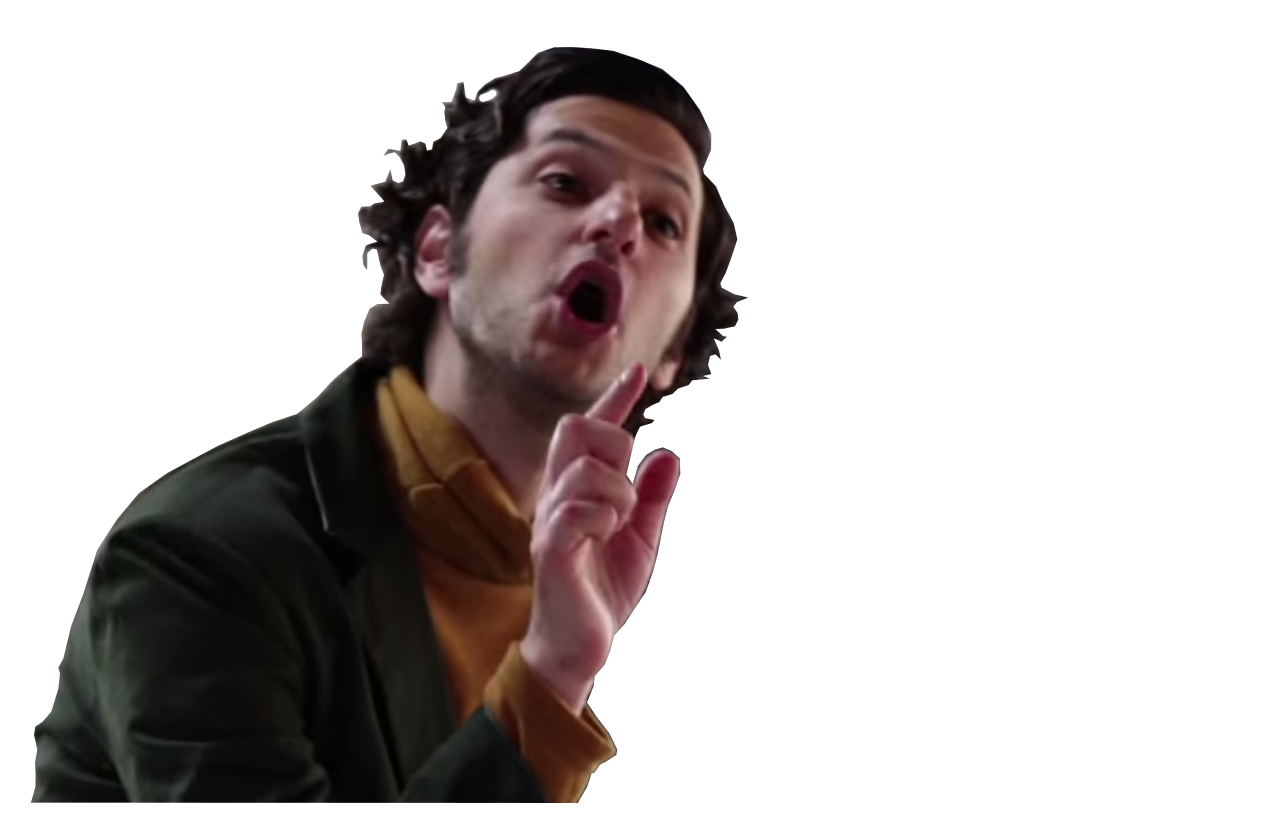
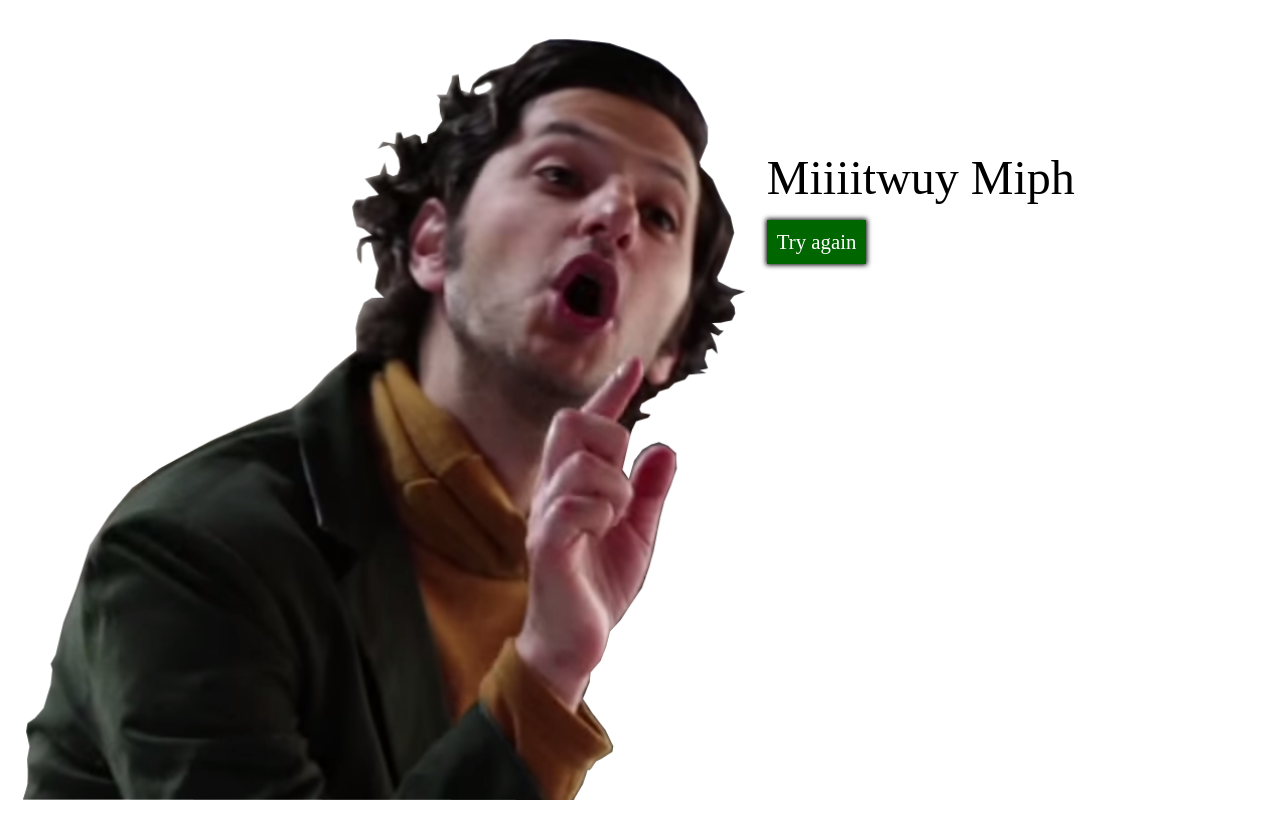
Before and after one commit to benelliott/schwartzotron, a website: page demo/index.html in a window 1280 px wide. Drawn offline with nearby package versions, Linux system fonts and the light colour scheme; a web font is replaced by a local one.

Commit message:
More comprehensive demo page

```diff
--- a/demo/demo.css
+++ b/demo/demo.css
@@ -0,0 +1,43 @@
+@font-face {
+  font-family: 'KGHappy';
+  src: url('KGHAPPY.ttf');
+}
+
+* {
+    font-family: 'KGHappy';
+}
+
+html, body, .cherry-img {
+    height: 100%;
+    margin: 0;
+}
+
+.cherry-img, .name-container {
+    display: inline-block;
+}
+
+.cherry-img {
+    float: left;
+}
+
+.name-container {
+    margin-top: 8%;
+}
+
+.name {
+    font-size: 3rem;
+    margin-bottom: 15px;
+}
+
+.button {
+    background-color: #006600;
+    color: white;
+    padding: 10px;
+    font-size: 1.3rem;
+    display: inline-block;
+    box-shadow: 0px 0px 5px 1px #000000;
+}
+
+.button:hover {
+    background-color: #008800;
+}
--- a/demo/demo.js
+++ b/demo/demo.js
@@ -0,0 +1,11 @@
+$(document).ready(function(){
+    updateName();
+});
+
+$('.button').click(function(){
+    updateName();
+});
+
+var updateName = function(){
+    $('.name').text(createName(true));
+};
--- a/demo/index.html
+++ b/demo/index.html
@@ -3,9 +3,14 @@
 		<link rel='stylesheet' href='demo.css' />
 	</head>
 	<body>
-		<img src='cherry.png' />
-		<p class='name'></p>
-		<div class='button'></div>
+		<img class='cherry-img' src='cherry.png' />
+        <div class="name-container">
+		    <p class='name'></p>
+		    <div class='button'>
+                Try again
+            </div>
+        </div>
+        <script src='bower_components/jquery/dist/jquery.js'></script>
 		<script src='../schwartzotron.js'></script>
 		<script src='demo.js'></script>
 	</body>
```
